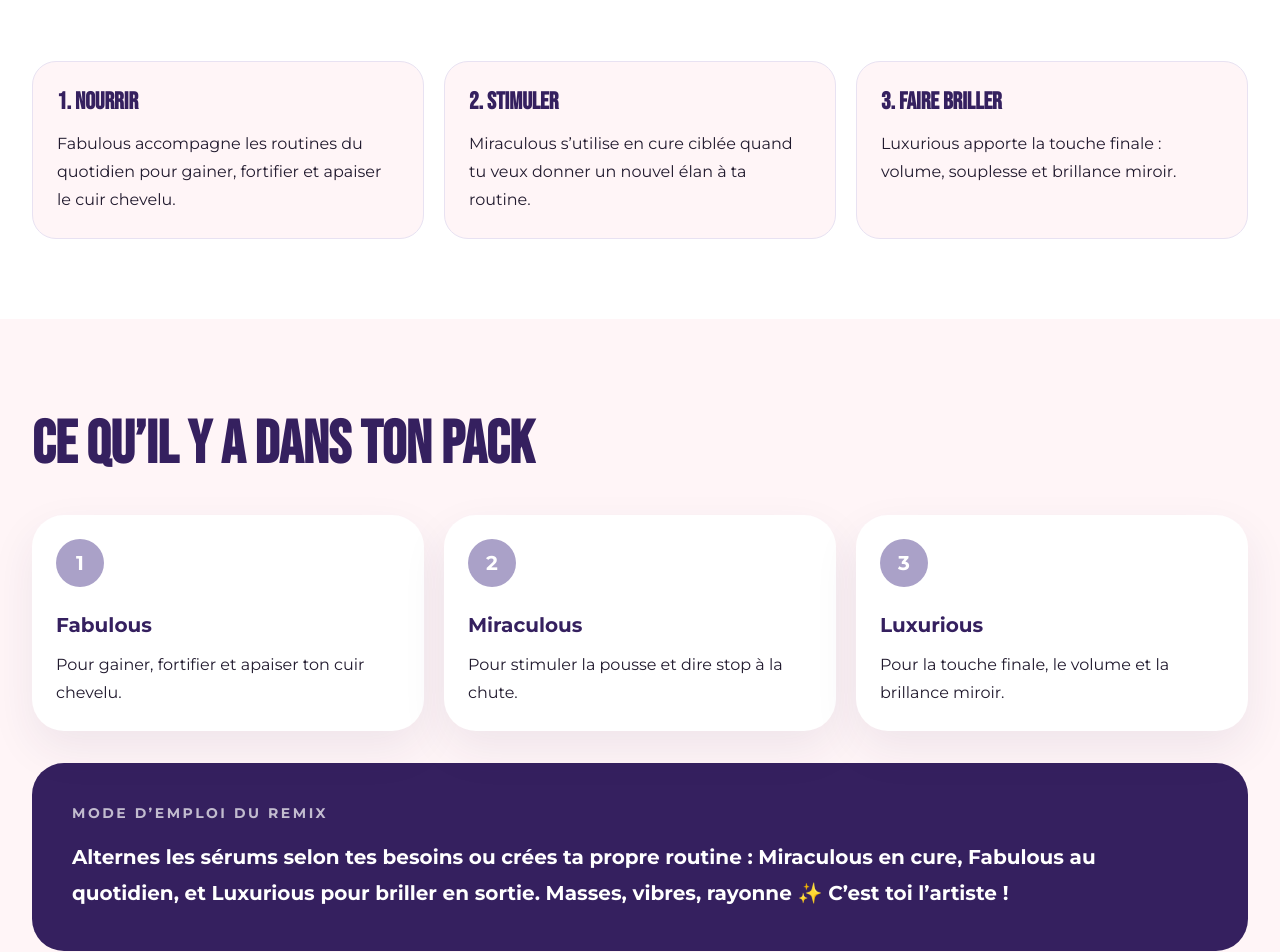
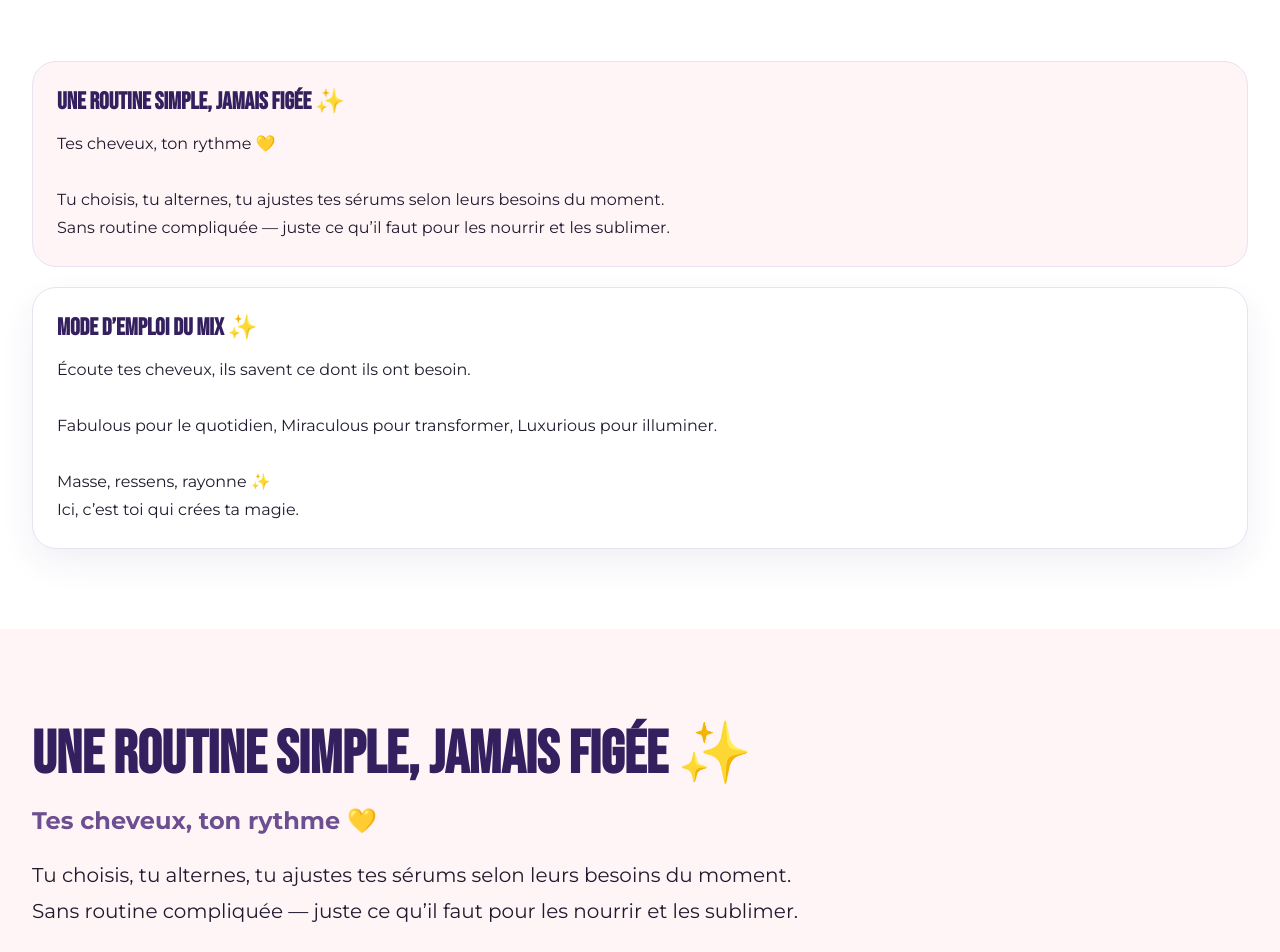
Before and after one commit to davidsarfati0804/NANAHN-HAIR-, a Next.js app: page /routines in a window 1280 px wide. Shown: the part 400-1352 px from the top of the page. Built offline with nearby package versions, Linux system fonts and the light colour scheme.

Commit message:
Update ecommerce copy and product cards

```diff
--- a/app/a-propos/page.tsx
+++ b/app/a-propos/page.tsx
@@ -17,8 +17,8 @@
       <main>
         <PageIntro
           eyebrow="La marque"
-          title="Une histoire de confiance, de cheveux et d’énergie"
-          text="Na Nah N’hair est née d’un moment de partage, avec une envie simple : créer des soins naturels, sensoriels et faciles à adopter."
+          title="Tout a commencé avec une histoire vraie."
+          text="Une femme, ses cheveux fragilisés par la maladie, et une envie profonde : les aider à renaître."
         />
         <AboutSection />
       </main>
--- a/app/boutique/page.tsx
+++ b/app/boutique/page.tsx
@@ -23,7 +23,7 @@
       <main>
         <PageIntro
           eyebrow="Boutique"
-          title="Choisis ton mix capillaire"
+          title="choisis ton sérum capillaire ✨"
           text="Des sérums simples à comprendre, faciles à alterner et pensés pour accompagner tes besoins du moment."
         />
         <section className="bg-white px-5 pb-16 lg:px-8 lg:pb-20">
--- a/app/routines/page.tsx
+++ b/app/routines/page.tsx
@@ -5,7 +5,7 @@
 import PageIntro from "@/components/ecommerce/PageIntro";
 import { WinningMixSection } from "@/components/ecommerce/ProductSections";
 import SiteHeader from "@/components/ecommerce/SiteHeader";
-import { routineSteps } from "@/data/site";
+import { mixUsageCopy, routineSteps } from "@/data/site";
 
 export const metadata: Metadata = {
   title: "Routines | Na Nah N’hair",
@@ -24,11 +24,17 @@
           text="Pas besoin d’une routine compliquée. Alterne les sérums selon ce que tes cheveux réclament : nutrition, vitalité ou brillance."
         />
         <section className="bg-white px-5 pb-16 lg:px-8 lg:pb-20">
-          <div className="mx-auto grid max-w-7xl gap-5 md:grid-cols-3">
+          <div className="mx-auto grid max-w-7xl gap-5">
             {routineSteps.map((step) => (
               <article key={step.title} className="rounded-[1.5rem] border border-[var(--color-lavender-mist)] bg-[var(--color-blush)] p-6">
                 <h2 className="text-2xl font-black text-[var(--color-deep-violet)]">{step.title}</h2>
-                <p className="mt-3 leading-7 text-[var(--color-ink)]">{step.text}</p>
+                <p className="mt-3 whitespace-pre-line leading-7 text-[var(--color-ink)]">{step.text}</p>
+              </article>
+            ))}
+            {[mixUsageCopy].map((step) => (
+              <article key={step.title} className="rounded-[1.5rem] border border-[var(--color-lavender-mist)] bg-white p-6 shadow-[0_14px_34px_rgba(53,32,95,0.07)]">
+                <h2 className="text-2xl font-black text-[var(--color-deep-violet)]">{step.title}</h2>
+                <p className="mt-3 whitespace-pre-line leading-7 text-[var(--color-ink)]">{step.text}</p>
               </article>
             ))}
           </div>
--- a/components/ecommerce/ProductSections.tsx
+++ b/components/ecommerce/ProductSections.tsx
@@ -2,7 +2,6 @@
 import Link from "next/link";
 import { Droplets, Sparkles } from "lucide-react";
 import { pack, products } from "@/data/products";
-import { packBenefits } from "@/data/site";
 import AddToCartButton from "./AddToCartButton";
 
 export function ProductGrid() {
@@ -13,7 +12,7 @@
           <div>
             <p className="text-sm font-black uppercase tracking-[0.18em] text-[var(--color-plum)]">Boutique</p>
             <h2 className="mt-3 text-4xl font-black text-[var(--color-deep-violet)] md:text-6xl">
-              Choisis ton mix capillaire
+              choisis ton sérum capillaire ✨
             </h2>
           </div>
           <p className="max-w-md text-base leading-7 text-[var(--color-ink)]">
@@ -81,7 +80,7 @@
           </p>
           <h2 className="text-4xl font-black md:text-6xl">{pack.name}</h2>
           <p className="mt-5 text-5xl font-black">{pack.price}</p>
-          <p className="mt-5 max-w-2xl text-lg leading-8 text-white/92">{pack.description}</p>
+          <p className="mt-5 max-w-2xl whitespace-pre-line text-lg leading-8 text-white/92">{pack.description}</p>
           <div className="mt-8 flex flex-col gap-3 sm:flex-row">
             <AddToCartButton item={pack} label="Commander le pack" variant="white" />
             <Link href="/routines" className="rounded-full border border-white/50 px-7 py-4 text-center font-black text-white transition hover:-translate-y-0.5 hover:bg-white/10">
@@ -109,23 +108,22 @@
     <section id="mix-gagnant" className="bg-[var(--color-blush)] px-5 py-16 lg:px-8 lg:py-24">
       <div className="mx-auto max-w-7xl">
         <h2 className="text-4xl font-black text-[var(--color-deep-violet)] md:text-6xl">
-          Ce qu’il y a dans ton pack
+          Une routine simple, jamais figée ✨
         </h2>
-        <div className="mt-10 grid gap-5 md:grid-cols-3">
-          {packBenefits.map((benefit, index) => (
-            <article key={benefit.title} className="rounded-[2rem] bg-white p-6 shadow-[0_18px_45px_rgba(53,32,95,0.08)]">
-              <div className="mb-6 grid h-12 w-12 place-items-center rounded-full bg-[var(--color-lavender)] text-xl font-black text-white">
-                {index + 1}
-              </div>
-              <h3 className="text-xl font-black text-[var(--color-deep-violet)]">{benefit.title}</h3>
-              <p className="mt-3 leading-7 text-[var(--color-ink)]">{benefit.text}</p>
-            </article>
-          ))}
-        </div>
+        <p className="mt-5 max-w-3xl text-2xl font-black text-[var(--color-plum)]">Tes cheveux, ton rythme 💛</p>
+        <p className="mt-5 max-w-3xl text-xl leading-9 text-[var(--color-ink)]">
+          Tu choisis, tu alternes, tu ajustes tes sérums selon leurs besoins du moment.
+          Sans routine compliquée — juste ce qu’il faut pour les nourrir et les sublimer.
+        </p>
         <div className="mt-8 rounded-[2rem] bg-[var(--color-deep-violet)] p-7 text-white md:p-10">
-          <p className="text-sm font-black uppercase tracking-[0.18em] text-white/70">Mode d’emploi du Remix</p>
-          <p className="mt-4 text-xl font-bold leading-9">
-            Alternes les sérums selon tes besoins ou crées ta propre routine : Miraculous en cure, Fabulous au quotidien, et Luxurious pour briller en sortie. Masses, vibres, rayonne ✨ C’est toi l’artiste !
+          <p className="text-sm font-black uppercase tracking-[0.18em] text-white/70">Mode d’emploi du mix ✨</p>
+          <p className="mt-4 whitespace-pre-line text-xl font-bold leading-9">
+            Écoute tes cheveux, ils savent ce dont ils ont besoin.
+
+            Fabulous pour le quotidien, Miraculous pour transformer, Luxurious pour illuminer.
+
+            Masse, ressens, rayonne ✨
+            Ici, c’est toi qui crées ta magie.
           </p>
         </div>
       </div>
--- a/components/ecommerce/ReviewsSection.tsx
+++ b/components/ecommerce/ReviewsSection.tsx
@@ -6,7 +6,7 @@
     <section id="avis" className="bg-[var(--color-lavender-soft)] px-5 py-16 lg:px-8 lg:py-24">
       <div className="mx-auto max-w-7xl">
         <h2 className="text-4xl font-black text-[var(--color-deep-violet)] md:text-6xl">
-          Elles ont rejoint le remix
+          Elles ont rejoint le mix
         </h2>
         <div className="mt-10 grid gap-5 md:grid-cols-2 lg:grid-cols-3">
           {reviews.map((review) => (
--- a/data/site.ts
+++ b/data/site.ts
@@ -10,9 +10,9 @@
 
 export const heroCopy = {
   titleLines: ["NA", "NAH", "N’HAIR !"],
-  kicker: "Pas de chichis, juste du style.",
+  kicker: "Pas de chichi, juste du style ✨",
   body:
-    "Des sérums capillaires pensés pour nourrir, sublimer et faire briller ta routine cheveux, sans prise de tête.",
+    "Des sérums capillaires naturels aux odeurs envoûtantes pour nourrir, faire pousser et révéler l’éclat de tes cheveux.",
 };
 
 export const reassuranceItems = [
@@ -36,18 +36,16 @@
 
 export const routineSteps = [
   {
-    title: "1. Nourrir",
-    text: "Fabulous accompagne les routines du quotidien pour gainer, fortifier et apaiser le cuir chevelu.",
-  },
-  {
-    title: "2. Stimuler",
-    text: "Miraculous s’utilise en cure ciblée quand tu veux donner un nouvel élan à ta routine.",
-  },
-  {
-    title: "3. Faire briller",
-    text: "Luxurious apporte la touche finale : volume, souplesse et brillance miroir.",
+    title: "Une routine simple, jamais figée ✨",
+    text: "Tes cheveux, ton rythme 💛\n\nTu choisis, tu alternes, tu ajustes tes sérums selon leurs besoins du moment.\nSans routine compliquée — juste ce qu’il faut pour les nourrir et les sublimer.",
   },
 ];
+
+export const mixUsageCopy = {
+  title: "Mode d’emploi du mix ✨",
+  text:
+    "Écoute tes cheveux, ils savent ce dont ils ont besoin.\n\nFabulous pour le quotidien, Miraculous pour transformer, Luxurious pour illuminer.\n\nMasse, ressens, rayonne ✨\nIci, c’est toi qui crées ta magie.",
+};
 
 export const packBenefits = [
   {
@@ -65,36 +63,35 @@
 ];
 
 export const aboutCopy = [
-  "L’aventure Na Nah N’hair est née d’un moment de partage profondément humain.",
-  "Tout a commencé lorsque j’ai voulu aider une femme incroyable à retrouver ses cheveux après la maladie. Son objectif : stimuler la repousse et ralentir la chute. Le mien : lui redonner confiance, force et lumière.",
-  "Entre soins faits maison, éclats de rire et rituels créés avec amour, quelque chose de fort est né. Ses cheveux reprenaient vie… et son énergie aussi.",
-  "C’est à ce moment-là que j’ai compris une chose : nos cheveux sont bien plus que des cheveux. Ils sont notre couronne, notre identité, notre vibration.",
-  "Na Nah N’hair est née avec une envie simple : proposer des soins naturels, efficaces et sensoriels, sans routines compliquées.",
-  "✨ Des produits qui font du bien. ✨ Des odeurs qui font voyager. ✨ Une routine simple, vibrante et sans prise de tête.",
-  "Aujourd’hui, Na Nah N’hair est entrée dans vos salles de bain avec une seule mission : faire rayonner votre chevelure… et votre énergie.",
+  "Tout a commencé lorsque j’ai voulu aider une femme à retrouver ses cheveux après la maladie.\nSon objectif : stimuler la repousse et ralentir la chute.\nLe mien : lui redonner confiance, force et lumière.",
+  "Entre soins faits maison, éclats de rire et rituels créés avec amour, quelque chose de fort est né.\nSes cheveux reprenaient vie… et son énergie aussi.",
+  "C’est à ce moment-là que j’ai compris une chose essentielle :\nnos cheveux sont bien plus que des cheveux.\nIls sont notre couronne, notre identité, notre vibration.",
+  "Na Nah N’hair est née de cette évidence : transformer le soin capillaire en un rituel simple, sensoriel et joyeux.",
+  "✨ Des soins naturels qui font du bien\n✨ Des odeurs qui font voyager\n✨ Une routine simple, efficace et sans prise de tête",
+  "Aujourd’hui, Na Nah N’hair a une mission :\nfaire rayonner votre chevelure… et votre énergie.",
 ];
 
 export const inciItems = [
   {
     title: "PARFUM MONOI",
     text:
-      "RICINUS COMMUNIS SEED OIL*, OLEA EUROPAEA FRUIT OIL*, COCOS NUCIFERA OIL*, PERSEA GRATISSIMA OIL*, BRASSICA NIGRA SEED OIL*, SIMMONDSIA CHINENESIS SEED OIL*, BRASSICA OLERACEA ITALICA SEED OIL*, VITIS VINIFERA SEED OIL, EMBLICA OFFICINALIS FRUIT POWDER*, FRAGRANCE, TOCOPHEROL, HELIANTHUS ANNUUS SEED OIL, BENZYL SALICYLATE*, ALPHA HEXYL CINNAMALDEHYDE, D-CITRONELLOL, D-LIMONENE, GERANIOL, LINALOOL, BENZYL BENZOATE, CITRAL, EUGENOL, ISOEUGENOL*",
+      "RICINUS COMMUNIS SEED OIL*, OLEA EUROPAEA FRUIT OIL*, COCOS NUCIFERA OIL*, PERSEA GRATISSIMA OIL*, BRASSICA NIGRA SEED OIL*, SIMMONDSIA CHINENESIS SEED OIL*, BRASSICA OLERACEA ITALICA SEED OIL*, VITIS VINIFERA SEED OIL, EMBLICA OFFICINALIS FRUIT POWDER*, FRAGRANCE, TOCOPHEROL, HELIANTHUS ANNUUS SEED OIL, BENZYL SALICYLATE**, ALPHA HEXYL CINNAMALDEHYDE, D-CITRONELLOL**, D-LIMONENE**, GERANIOL**, LINALOOL**, BENZYL BENZOATE**, CITRAL**, EUGENOL**, ISOEUGENOL**\n• INGREDIENTS ISSUS DE L’AGRICULTURE BIOLOGIQUE\n** ALLERGENES DUS À LA PRÉSENCE DE PARFUM",
   },
   {
     title: "PARFUM FLEUR ORANGER",
     text:
-      "RICINUS COMMUNIS SEED OIL*, OLEA EUROPAEA FRUIT OIL*, COCOS NUCIFERA OIL*, PERSEA GRATISSIMA OIL*, BRASSICA NIGRA SEED OIL*, SIMMONDSIA CHINENESIS SEED OIL*, BRASSICA OLERACEA ITALICA SEED OIL*, VITIS VINIFERA SEED OIL, EMBLICA OFFICINALIS FRUIT POWDER*, FRAGRANCE, TOCOPHEROL, HELIANTHUS ANNUUS SEED OIL, ALPHA-HEXYLCINNAMALDEHYDE*, CITRAL, D-LIMONENE, GERANIOL*",
+      "RICINUS COMMUNIS SEED OIL*, OLEA EUROPAEA FRUIT OIL*, COCOS NUCIFERA OIL*, PERSEA GRATISSIMA OIL*, BRASSICA NIGRA SEED OIL*, SIMMONDSIA CHINENESIS SEED OIL*, BRASSICA OLERACEA ITALICA SEED OIL*, VITIS VINIFERA SEED OIL, EMBLICA OFFICINALIS FRUIT POWDER*, FRAGRANCE, TOCOPHEROL, HELIANTHUS ANNUUS SEED OIL, ALPHA-HEXYLCINNAMALDEHYDE**, CITRAL**, D-LIMONENE**, GERANIOL**\n• INGREDIENTS ISSUS DE L’AGRICULTURE BIOLOGIQUE\n** ALLERGENES DUS À LA PRÉSENCE DE PARFUM",
   },
   {
     title: "PARFUM VANILLE PATCHOULI",
     text:
-      "RICINUS COMMUNIS SEED OIL*, OLEA EUROPAEA FRUIT OIL*, COCOS NUCIFERA OIL*, PERSEA GRATISSIMA OIL*, BRASSICA NIGRA SEED OIL*, SIMMONDSIA CHINENESIS SEED OIL*, BRASSICA OLERACEA ITALICA SEED OIL*, VITIS VINIFERA SEED OIL, EMBLICA OFFICINALIS FRUIT POWDER*, FRAGRANCE, TOCOPHEROL, HELIANTHUS ANNUUS SEED OIL, CITRAL*, COUMARIN, BENZYL BENZOATE, D LIMONENE, LINALOOL*",
+      "RICINUS COMMUNIS SEED OIL*, OLEA EUROPAEA FRUIT OIL*, COCOS NUCIFERA OIL*, PERSEA GRATISSIMA OIL*, BRASSICA NIGRA SEED OIL*, SIMMONDSIA CHINENESIS SEED OIL*, BRASSICA OLERACEA ITALICA SEED OIL*, VITIS VINIFERA SEED OIL, EMBLICA OFFICINALIS FRUIT POWDER*, FRAGRANCE, TOCOPHEROL, HELIANTHUS ANNUUS SEED OIL, CITRAL**, COUMARIN**, BENZYL BENZOATE**, D-LIMONENE**, LINALOOL**\n• INGREDIENTS ISSUS DE L’AGRICULTURE BIOLOGIQUE\n** ALLERGENES DUS À LA PRÉSENCE DE PARFUM",
   },
 ];
 
 export const companyInfo = [
   "INGREDIENTS ISSUS DE L’AGRICULTURE BIOLOGIQUE",
-  "** ALLERGENES DU A LA PRESENCE DE PARFUM",
+  "** ALLERGENES DUS À LA PRÉSENCE DE PARFUM",
   "Contenance du flacon : 30 mL - 1.01 fl.oz",
   "Made in France",
   "Seare",
```
Also changed, not shown: app/page.tsx (+4 -4 lines), app/produits/[id]/page.tsx (+5 -5 lines), components/ecommerce/AboutFaqFooter.tsx (+6 -6 lines), components/ecommerce/HeroSection.tsx (+3 -11 lines), data/products.ts (+11 -11 lines).
